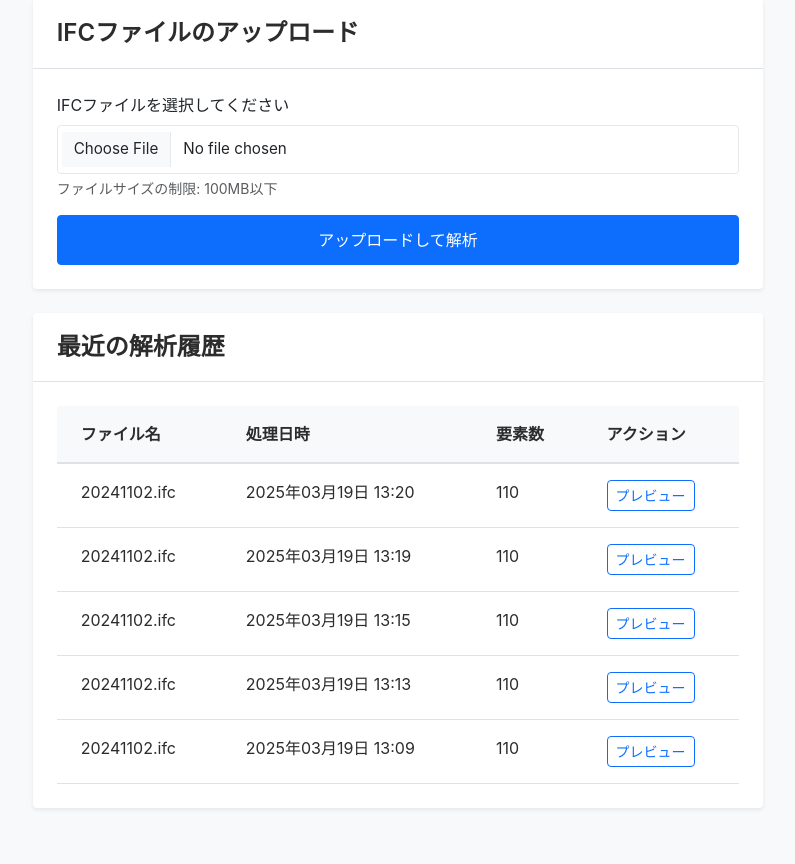
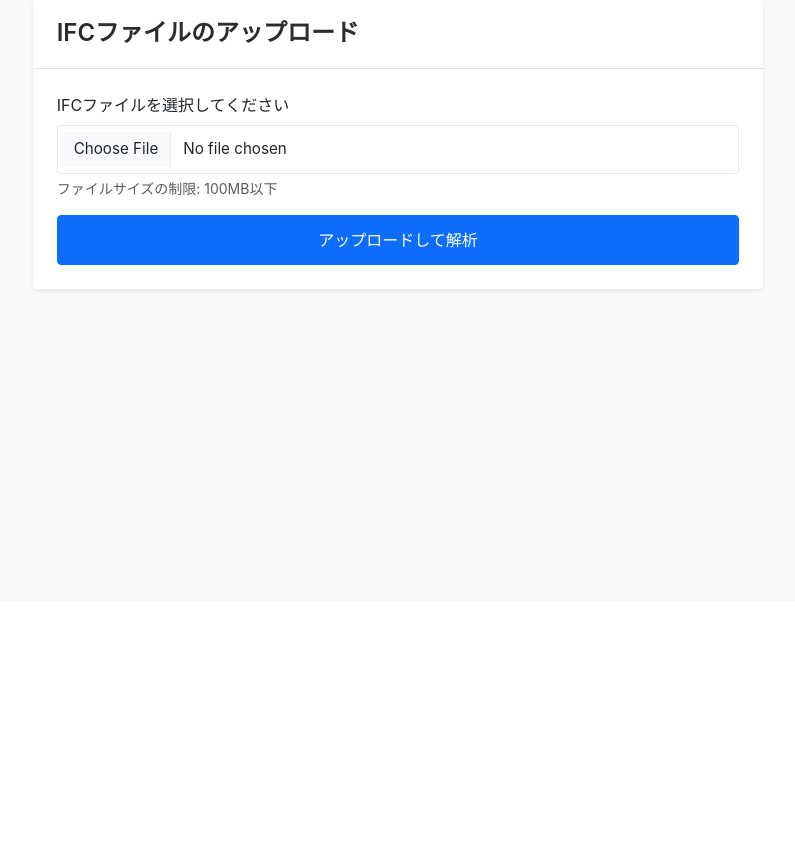
Before and after one commit to emimatsumura-f/replit_ifc, a Flask app: page /ifc/ in a window 1280 px wide. Shown: the part 199-1063 px from the top of the page, without its empty margins (242-1037 px from the left). After the commit the page ends 491 px from the top, so only its background shows below. Run offline with Flask 3, Linux system fonts and the light colour scheme; a user stored in the database is signed in.

Commit message:
Remove recent analysis history display from index page.
Replit-Commit-Author: Agent
Replit-Commit-Session-Id: 558ffdb8-e4d1-409f-9320-24384baf2339
Replit-Commit-Screenshot-Url: https://storage.googleapis.com/screenshot-production-us-central1/3c2c0bbb-2631-479c-b527-7787b7bed915/7eae8cd7-f191-4cbf-88af-2a31bff1fee4.jpg

```diff
--- a/ifc_app/ifc_processor.py
+++ b/ifc_app/ifc_processor.py
@@ -20,12 +20,7 @@ def allowed_file(filename):
 @bp.route('/')
 @login_required
 def index():
-    # 最近の解析履歴を取得（新しい順に5件）
-    uploads = UploadHistory.query.filter_by(user_id=current_user.id)\
-        .order_by(UploadHistory.processed_date.desc())\
-        .limit(5)\
-        .all()
-    return render_template('ifc/index.html', uploads=uploads)
+    return render_template('ifc/index.html')
 
 @bp.route('/upload', methods=['POST'])
 @login_required
--- a/templates/ifc/index.html
+++ b/templates/ifc/index.html
@@ -25,51 +25,6 @@
                 </form>
             </div>
         </div>
-
-        <div class="card mt-4">
-            <div class="card-header">
-                <h4 class="mb-0">最近の解析履歴</h4>
-            </div>
-            <div class="card-body">
-                {% if uploads %}
-                <div class="table-responsive">
-                    <table class="table table-hover">
-                        <thead>
-                            <tr>
-                                <th>ファイル名</th>
-                                <th>処理日時</th>
-                                <th>要素数</th>
-                                <th>アクション</th>
-                            </tr>
-                        </thead>
-                        <tbody>
-                            {% for upload in uploads[:5] %}
-                            <tr>
-                                <td>{{ upload.filename }}</td>
-                                <td>{{ upload.processed_date.strftime('%Y年%m月%d日 %H:%M') }}</td>
-                                <td>{{ upload.element_count }}</td>
-                                <td>
-                                    <a href="{{ url_for('ifc.preview', upload_id=upload.id) }}" class="btn btn-sm btn-outline-primary">
-                                        プレビュー
-                                    </a>
-                                </td>
-                            </tr>
-                            {% endfor %}
-                        </tbody>
-                    </table>
-                </div>
-                {% if uploads|length > 5 %}
-                <div class="text-end mt-3">
-                    <a href="{{ url_for('ifc.history') }}" class="btn btn-link">すべての履歴を表示</a>
-                </div>
-                {% endif %}
-                {% else %}
-                <div class="alert alert-info mb-0">
-                    まだファイルが処理されていません。
-                </div>
-                {% endif %}
-            </div>
-        </div>
     </div>
 </div>
 {% endblock %}
```
